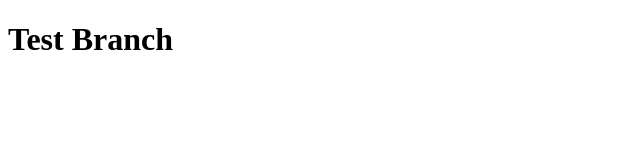
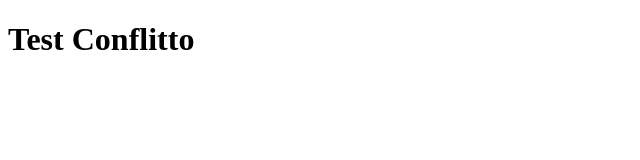
Before and after one commit to mariangelamarasciuolo/s7d4, a plain HTML site: page index.html in a window 1280 px wide. Shown: the whole page, without its empty margins (0-640 px from the left). Drawn offline with Linux system fonts and the light colour scheme.

Commit message:
conflitto

```diff
--- a/index.html
+++ b/index.html
@@ -8,7 +8,7 @@
 </head>
 
 <body>
-    <h1>Test Branch</h1>
+    <h1>Test Conflitto</h1>
 
 </body>
 
```
